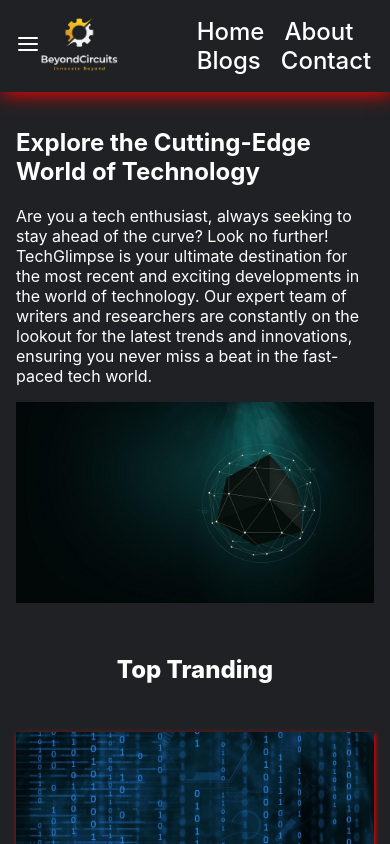
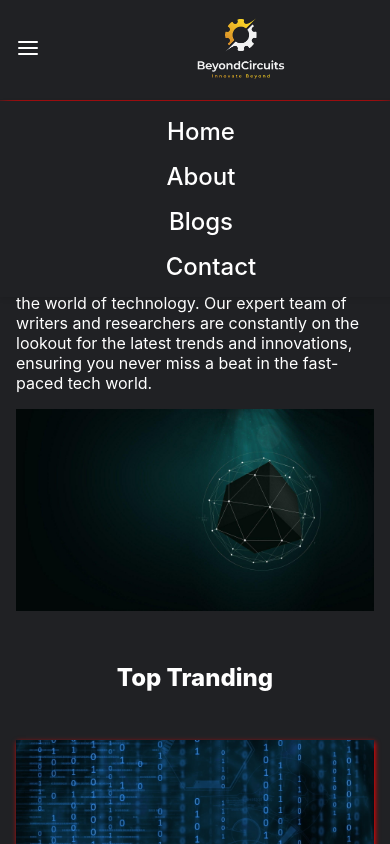
Before and after one commit to AnilMohite/react-web-app, a React (Create React App) app: page / in a window 390 px wide. Both pictures are taken after a click on the element 28 px from the left and 49 px from the top of the page. Shown: the top 844 px of the page. Built offline with nearby package versions, Linux system fonts and the light colour scheme.

Commit message:
mobile nav responsive

```diff
--- a/src/assets/styles/styles.module.css
+++ b/src/assets/styles/styles.module.css
@@ -82,7 +82,12 @@
    height: auto;
  }
 
- .mob_header {
+ .mob_header_icon {
+   display: none;
+ }
+
+ .active_sidebar {
+   transform: translateX(0);
    display: none;
  }
 
@@ -90,13 +95,37 @@
  @media (max-width: 768px) {
    .header {
      padding: 1rem 1rem;
+     display: block;
    }
 
-   .header .desk_header {
+   .desk_header {
      display: none;
    }
 
-   .mob_header {
+   .active_sidebar {
+     display: block;
+     position: fixed;
+     top: 101px;
+     left: 0;
+     width: 100%;
+     height: auto;
+     background-color: #202124;
+     box-shadow: 0px 2px 5px rgba(0, 0, 0, 0.1);
+     animation: styles_slideOut__YM7jd 0.3s ease-in-out forwards;
+     z-index: 10;
+     padding: 1rem;
+     animation: styles_slideIn__jVdjv 0.3s ease-in-out forwards;
+   }
+
+   nav ul {
+     display: grid;
+     text-align: center;
+     gap: 1rem;
+   }
+
+
+
+   .mob_header_icon {
      display: block;
    }
 
--- a/src/components/Header.js
+++ b/src/components/Header.js
@@ -11,7 +11,7 @@ const Header = () => {
       <div className={Style.header}>
         <div className={Style.logo}>
           <div
-            className={Style.mob_header}
+            className={Style.mob_header_icon}
             onClick={() => setSidebarVisible(!sidebarVisible)}
           >
             {/* Embedding the SVG directly */}
@@ -37,41 +37,43 @@ const Header = () => {
           </Link>
         </div>
         {/* desktop nav  */}
-        <nav className={Style.desk_header}>
+        <nav
+          className={`${
+            sidebarVisible ? Style.active_sidebar : Style.desk_header
+          }`}
+        >
           <ul>
             <li>
-              <Link to="/">Home</Link>
+              <Link to="/" onClick={() => setSidebarVisible(!sidebarVisible)}>
+                Home
+              </Link>
             </li>
             <li>
-              <Link to="/about">About</Link>
+              <Link
+                to="/about"
+                onClick={() => setSidebarVisible(!sidebarVisible)}
+              >
+                About
+              </Link>
             </li>
             <li>
-              <Link to="/blogs">Blogs</Link>
+              <Link
+                to="/blogs"
+                onClick={() => setSidebarVisible(!sidebarVisible)}
+              >
+                Blogs
+              </Link>
             </li>
             <li>
-              <Link to="/contact">Contact</Link>
+              <Link
+                to="/contact"
+                onClick={() => setSidebarVisible(!sidebarVisible)}
+              >
+                Contact
+              </Link>
             </li>
           </ul>
         </nav>
-        {/* mobile nav  */}
-        {sidebarVisible && (
-          <nav className={Style.mob_header}>
-            <ul>
-              <li>
-                <Link to="/">Home</Link>
-              </li>
-              <li>
-                <Link to="/about">About</Link>
-              </li>
-              <li>
-                <Link to="/blogs">Blogs</Link>
-              </li>
-              <li>
-                <Link to="/contact">Contact</Link>
-              </li>
-            </ul>
-          </nav>
-        )}
       </div>
       <Outlet />
     </>
```
